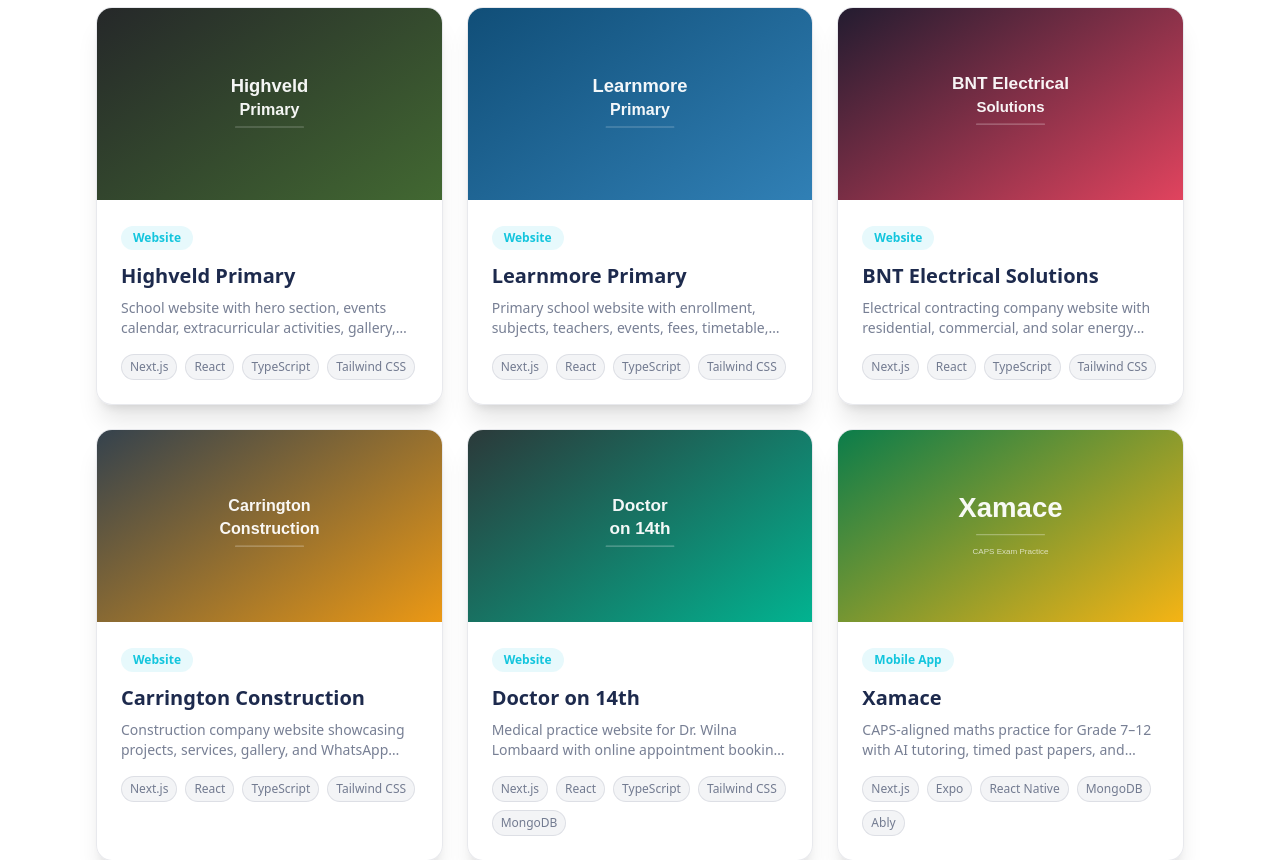
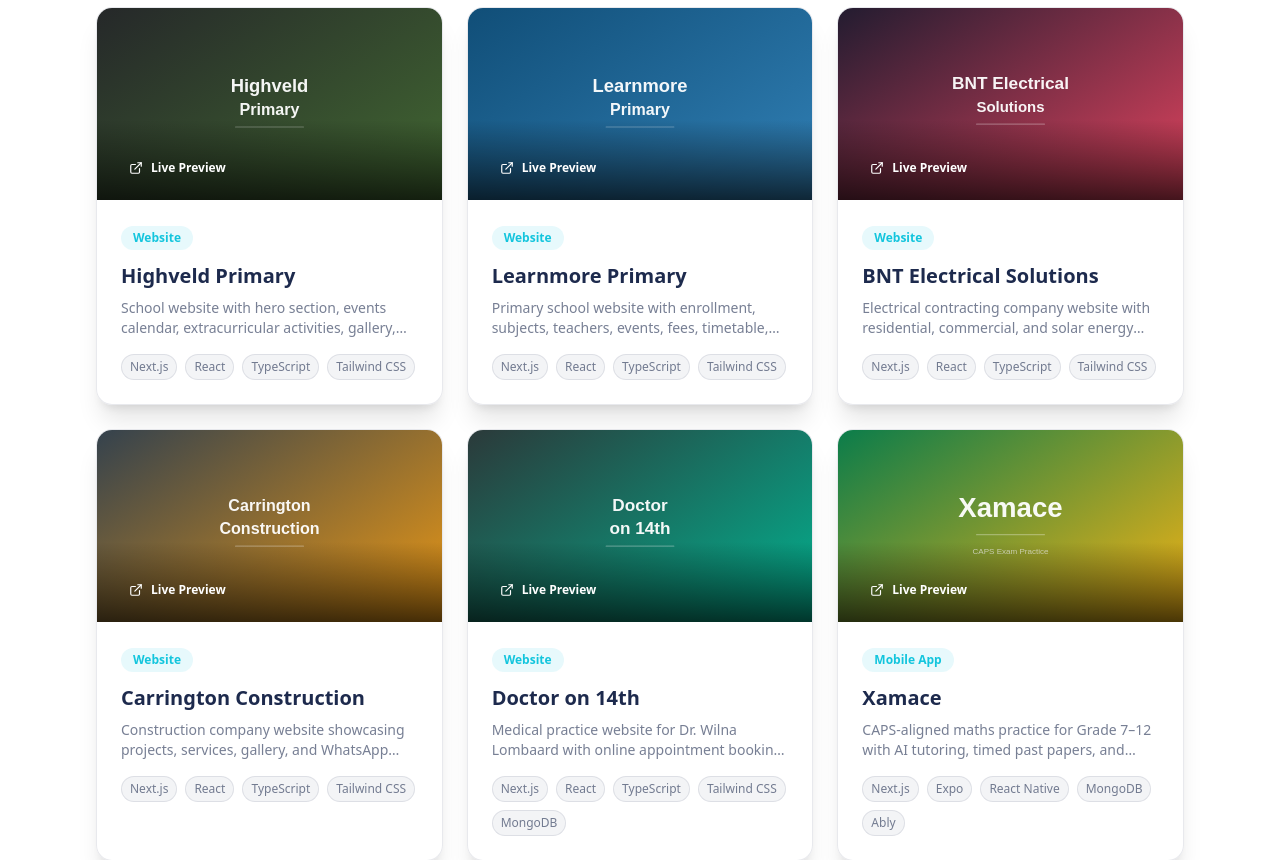
Before and after one commit to Kummirai/react-components, a Next.js app: page / in a window 1280 px wide. Shown: the part 4480-5340 px from the top of the page. Built offline with nearby package versions, Linux system fonts and the light colour scheme.

Commit message:
feat: add initial structure for Projects component

```diff
--- a/components/Projects.jsx
+++ b/components/Projects.jsx
@@ -162,22 +162,16 @@
                 <img
                   src={project.image}
                   alt={project.title}
-                  className="h-full w-full object-cover transition-transform duration-500 group-hover:scale-110"
+                  className="h-full w-full object-cover"
                 />
-                <div className="absolute inset-0 bg-gradient-to-t from-navy/80 via-transparent to-transparent opacity-0 group-hover:opacity-100 transition-all duration-500 flex items-center justify-center gap-4">
-                  <Link
-                    href={project.github}
-                    target="_blank"
-                    className="bg-white/90 dark:bg-[#070b15] p-2 rounded-full transform -translate-y-2 group-hover:translate-y-0 transition-all duration-300 hover:scale-110"
-                  >
-                    <FiGithub className="text-navy dark:text-light text-xl" />
-                  </Link>
+                <div className="absolute bottom-0 left-0 right-0 bg-gradient-to-t from-black/70 to-transparent p-4 pt-8">
                   <Link
                     href={project.liveDemo}
                     target="_blank"
-                    className="bg-white/90 dark:bg-[#070b15] p-2 rounded-full transform translate-y-2 group-hover:translate-y-0 transition-all duration-300 hover:scale-110"
+                    className="inline-flex items-center gap-2 bg-green text-white text-xs font-semibold px-4 py-2 rounded-full hover:brightness-110 transition-all duration-300"
                   >
-                    <FiExternalLink className="text-navy dark:text-light text-xl" />
+                    <FiExternalLink className="text-sm" />
+                    Live Preview
                   </Link>
                 </div>
               </div>
```
